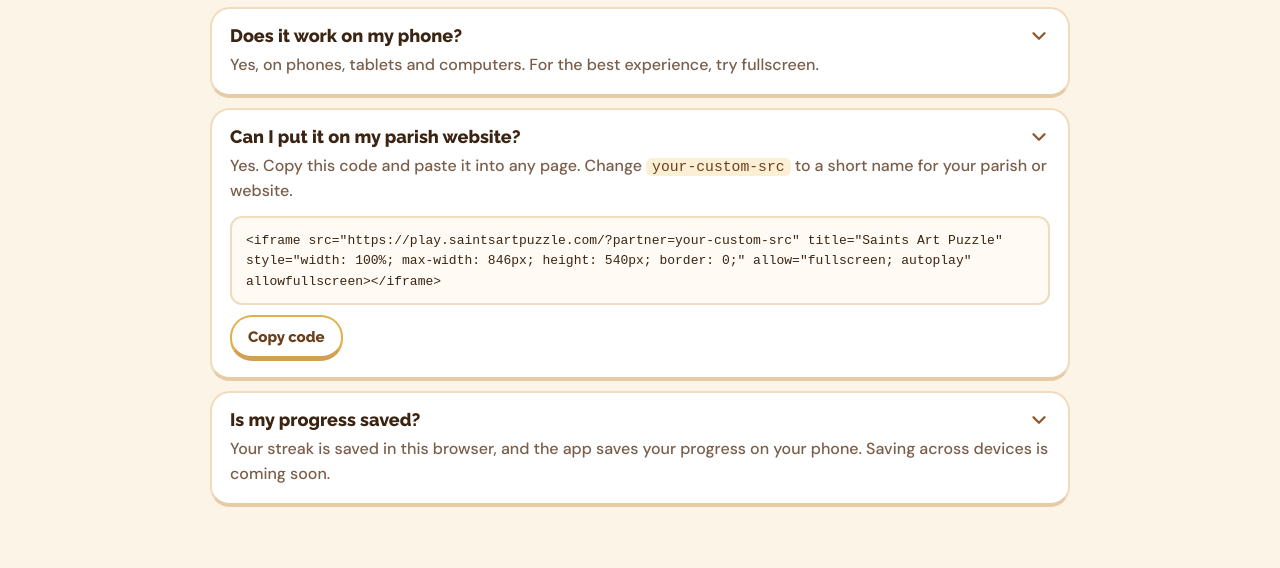
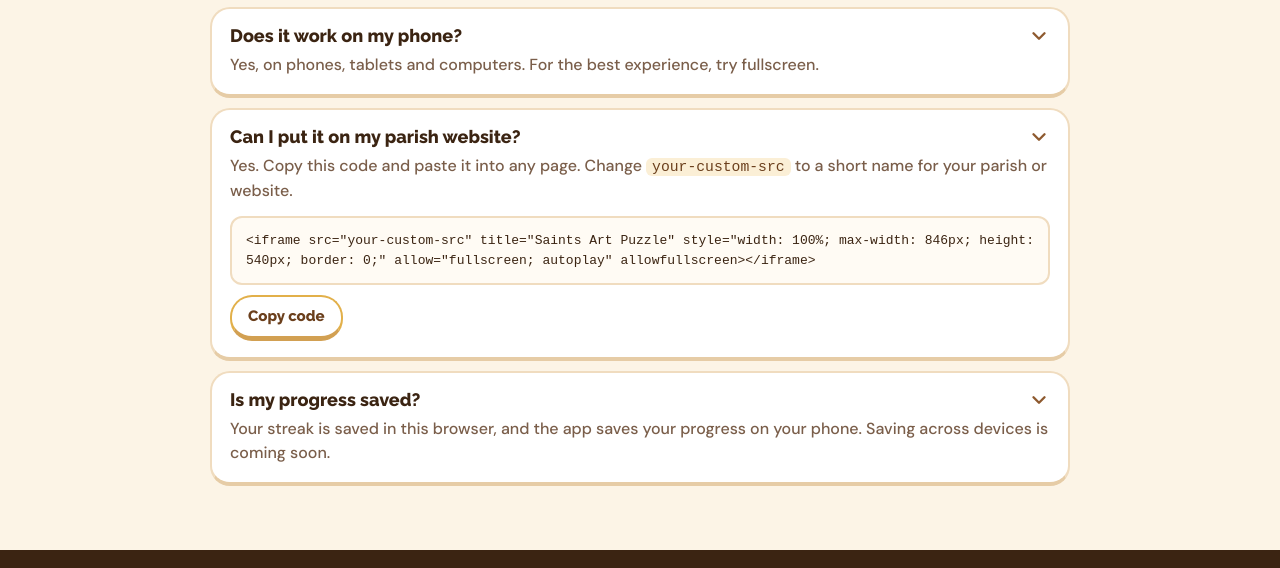
Before and after one commit to AmyXandra/saints-art-puzzle-webpage, a plain HTML site: page index.html in a window 1280 px wide. Shown: the part 3218-3786 px from the top of the page. Drawn offline with Linux system fonts and the light colour scheme.

Commit message:
changed the custom src

```diff
--- a/index.html
+++ b/index.html
@@ -335,7 +335,7 @@
           <summary>Can I put it on my parish website?<svg class="icon icon--b26" width="22" height="22"><use href="#i-chevron"/></svg></summary>
           <p class="body-text">Yes. Copy this code and paste it into any page. Change <code>your-custom-src</code> to a short name for your parish or website.</p>
           <div class="embed">
-            <pre class="embed__code" id="embed-code"><code>&lt;iframe src="https://play.saintsartpuzzle.com/?partner=your-custom-src" title="Saints Art Puzzle" style="width: 100%; max-width: 846px; height: 540px; border: 0;" allow="fullscreen; autoplay" allowfullscreen&gt;&lt;/iframe&gt;</code></pre>
+            <pre class="embed__code" id="embed-code"><code>&lt;iframe src="your-custom-src" title="Saints Art Puzzle" style="width: 100%; max-width: 846px; height: 540px; border: 0;" allow="fullscreen; autoplay" allowfullscreen&gt;&lt;/iframe&gt;</code></pre>
             <button class="btn btn--outline embed__copy" type="button" data-action="copy-embed">Copy code</button>
           </div>
         </details>
```
